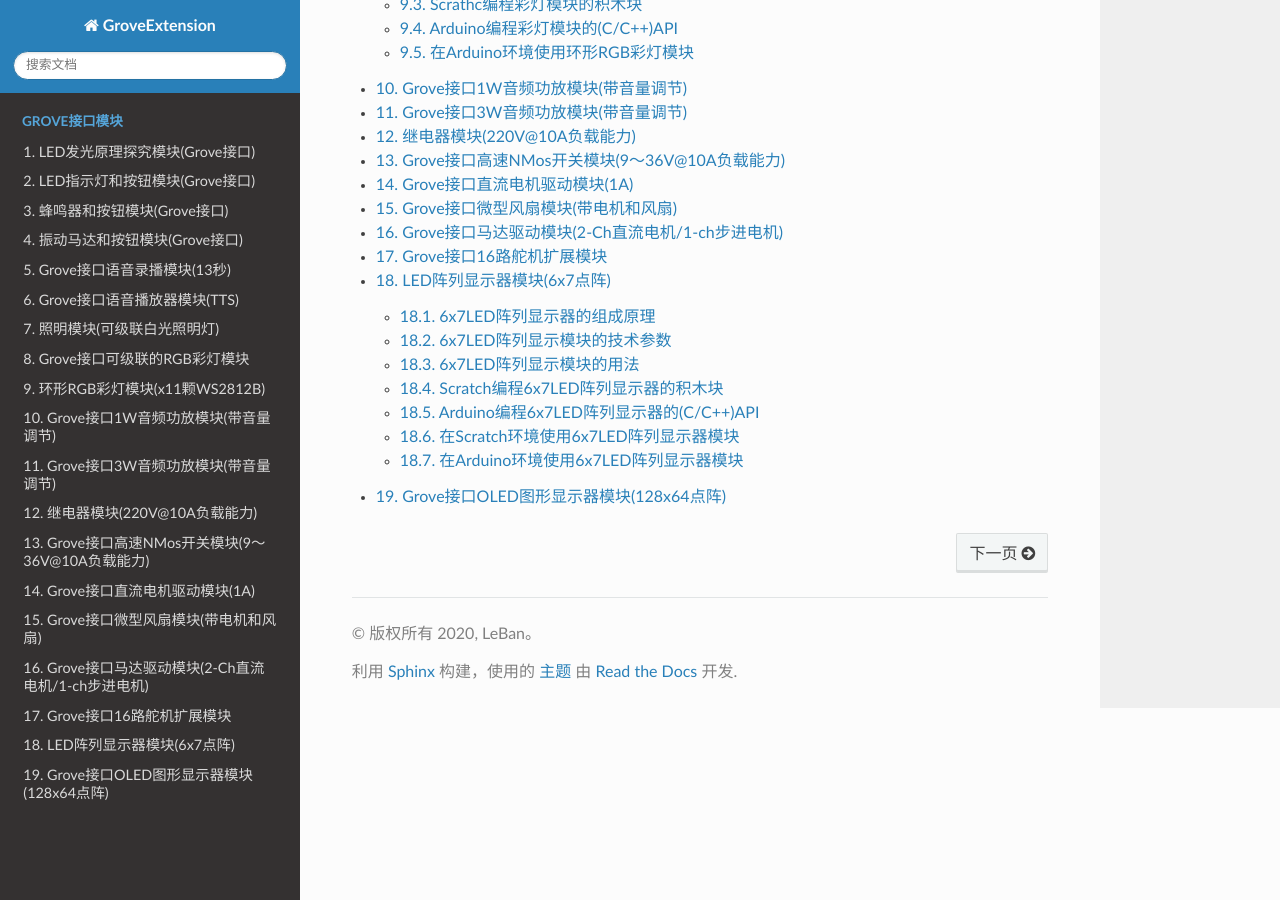
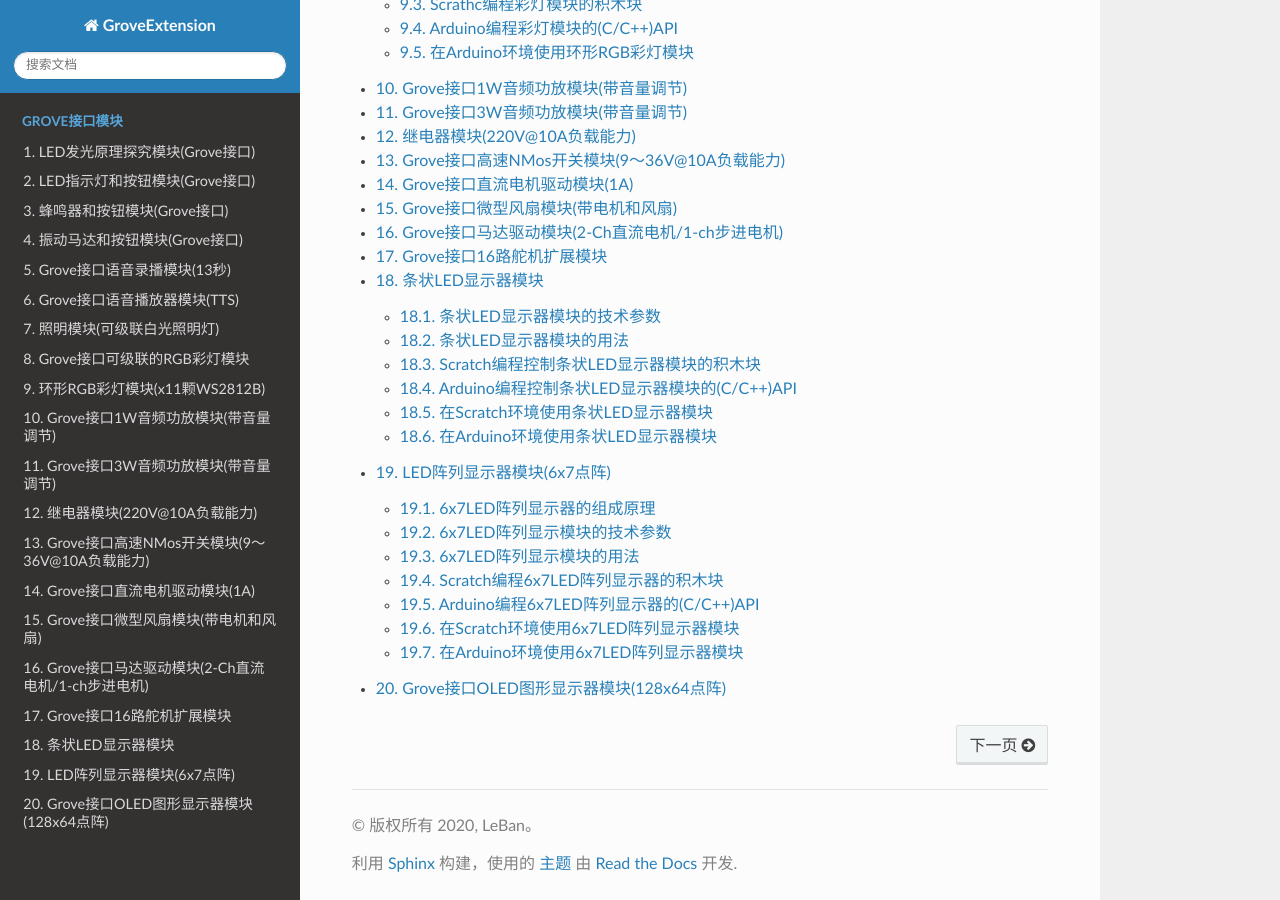
Before and after one commit to BradChan/GroveExtension, a Sphinx documentation site: the page built from source/index.rst, in a window 1280 px wide and 900 px high, scrolled down 848 px. Built offline with Sphinx 7.4.7 and the Read the Docs theme 2.0.0, drawn with Linux system fonts in a browser that asks for light colours; part of the change alters nothing that is shown.

```diff
--- a/source/GroveModules/Grove_D1_LEDx10BarModule.rst
+++ b/source/GroveModules/Grove_D1_LEDx10BarModule.rst
@@ -1,8 +1,8 @@
 .. _Grove_D1_LEDx10BarModule:
 
-================================
+============================
 条状LED显示器模块
-================================
+============================
 
 工作进度、电池电量等信息指示无需具体数值，比例信息或许更符合人类的习惯。看到下图时，你很容易联想到“进度显示”
 
--- a/source/index.rst
+++ b/source/index.rst
@@ -32,6 +32,6 @@
     GroveModules/Grove_A16_I2C_2MotorDriverModule
     GroveModules/Grove_A17_I2C_16xServoModule
 
-
+    GroveModules/Grove_D1_LEDx10BarModule
     GroveModules/Grove_D2_LED6x7MatrixModule
     GroveModules/Grove_D3_OLED128x64DotsModule
```
